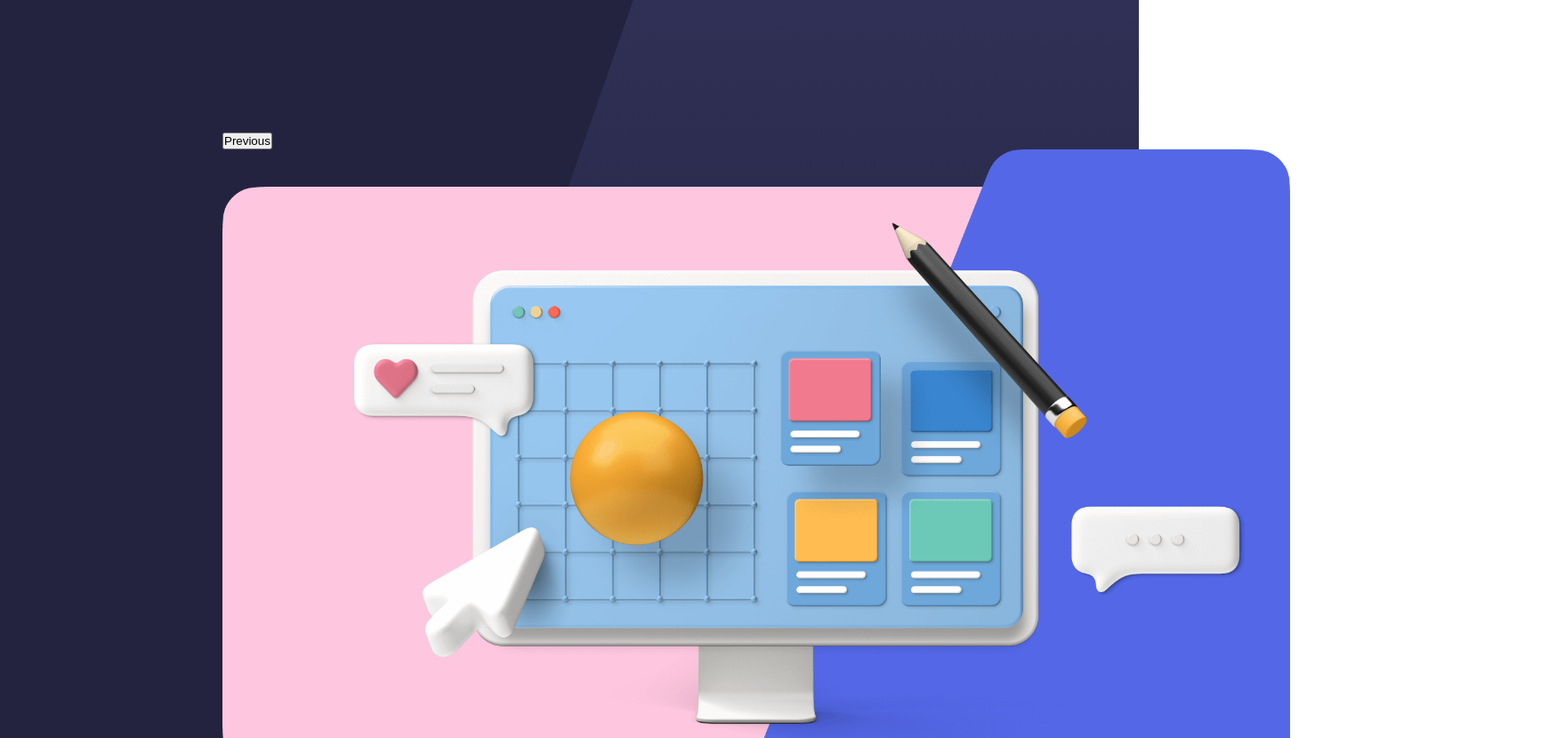
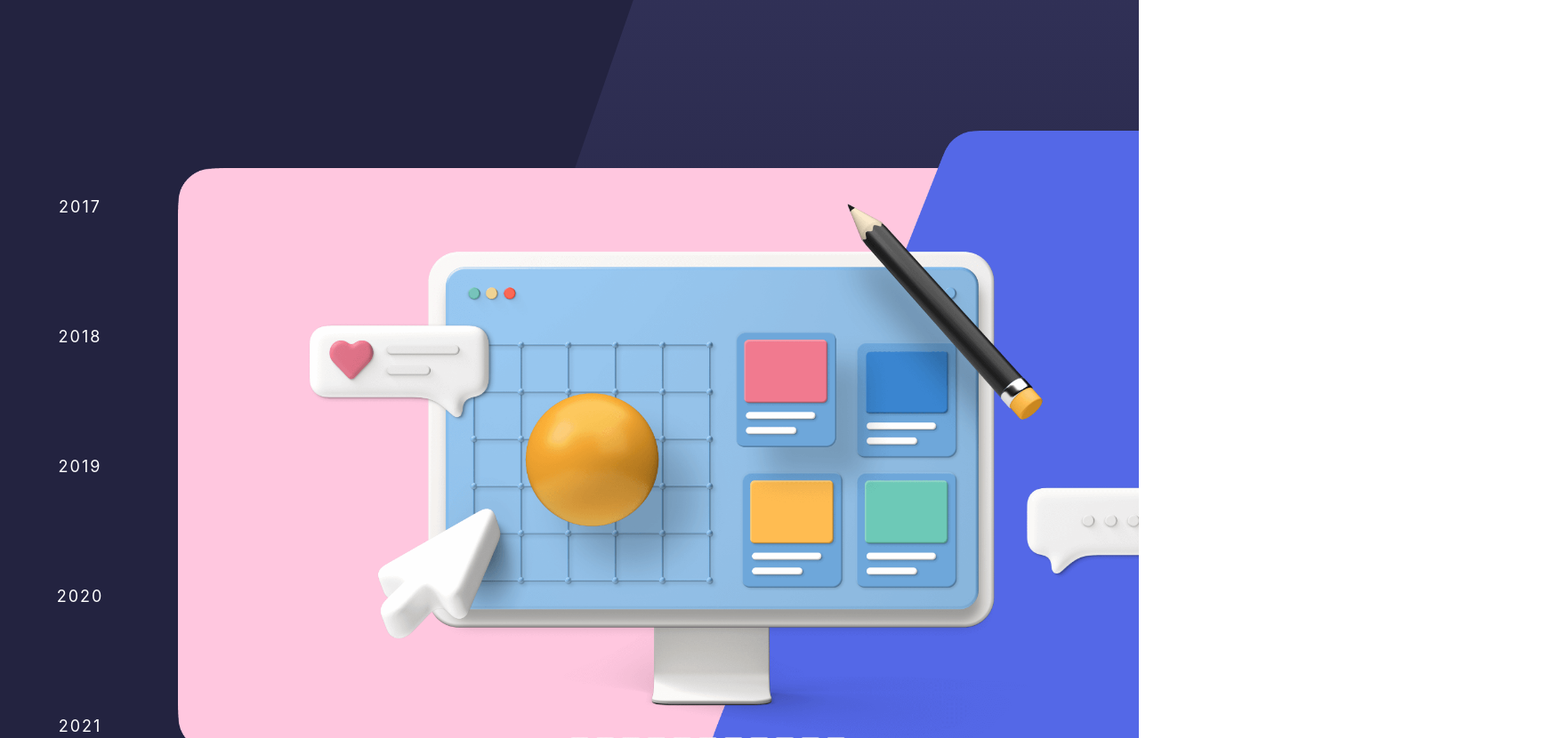
Before and after one commit to glennrmdhn/Folio-Clone, a plain HTML site: page index.html in a window 1280 px wide. Shown: the part 1342-2172 px from the top of the page at 89% size, 1750 px wide, since content can reach past the window. Drawn offline with nearby package versions, Linux system fonts and the light colour scheme; a web font is replaced by a local one.

Commit message:
Finishing Slider

```diff
--- a/assets/css/style.css
+++ b/assets/css/style.css
@@ -264,17 +264,32 @@ section{
     position: relative;
 }
 
-.right-slider img{
+.slider-img div img{
+    position: relative;
     width: 1200px;
-    position: relative;
+    left: 200px;
+}
+
+.slick-dots{
+    position: absolute;
+    top: -50px;
+    left: -10px;
+    height: 800px;
+    width: 200px;
+    background: #232340;
+}
+
+.slick-dots li{
+    margin-top: 125px;
     display: flex;
     justify-content: center;
-    align-items: center;
 }
 
-.slider-img{
-    position: absolute;
-    left: 250px;
+.slick-dots li a{
+    color: white;
+    font-size: 18px;
+    letter-spacing: 2px;
 }
 
+
 /* Intro Style End */
--- a/index.html
+++ b/index.html
@@ -77,20 +77,21 @@
         </div>
 
         <div class="flex-container slider">
-            <div class="left-slider">
-
-            </div>
-            <div class="right-slider">
             <div class="flex-container slider-img">
                 <div>
                     <img src="assets/img/slider-img-1.png">
                 </div>
                 <div>
-                        <img src="assets/img/slider-img-1.png">
+                    <img src="assets/img/slider-img-2.png">
+                </div>
+                <div>
+                    <img src="assets/img/slider-img-3.png">
                 </div>
                 <div>
                     <img src="assets/img/slider-img-1.png">
                 </div>
+                <div>
+                    <img src="assets/img/slider-img-2.png">
                 </div>
             </div>
         </div>
@@ -105,7 +106,14 @@
 
     <script type="text/javascript">
         $(document).ready(function(){
-            $('.slider-img').slick();
+            $('.slider-img').slick({
+                prevArrow: $('.arrow-left')[0],
+                nextArrow: $('.arrow-right')[0],
+                dots:true,
+                customPaging: function(slick,index) {
+                return '<a class="item-slider">' + (index + 2017) + '</a>';
+                }
+            });
         });
       </script>
 
```
Also changed, not shown: assets/img/slider-img-2.png (added), assets/img/slider-img-3.png (added). Lines whose indentation alone changed are shown as unchanged.
